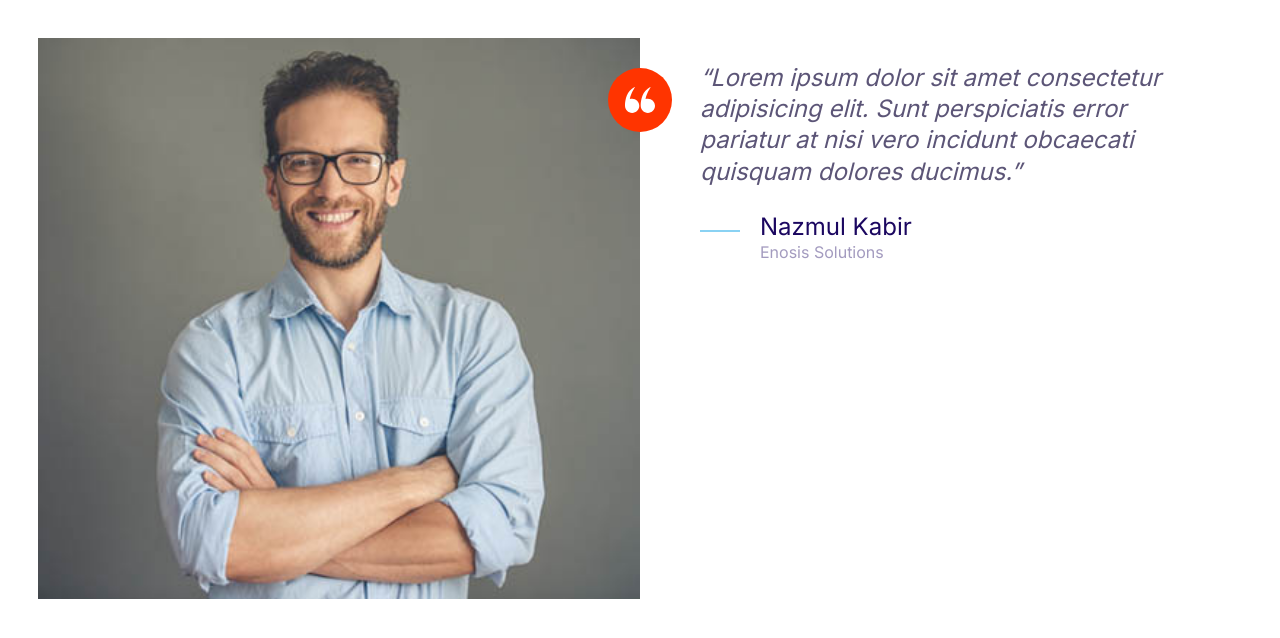
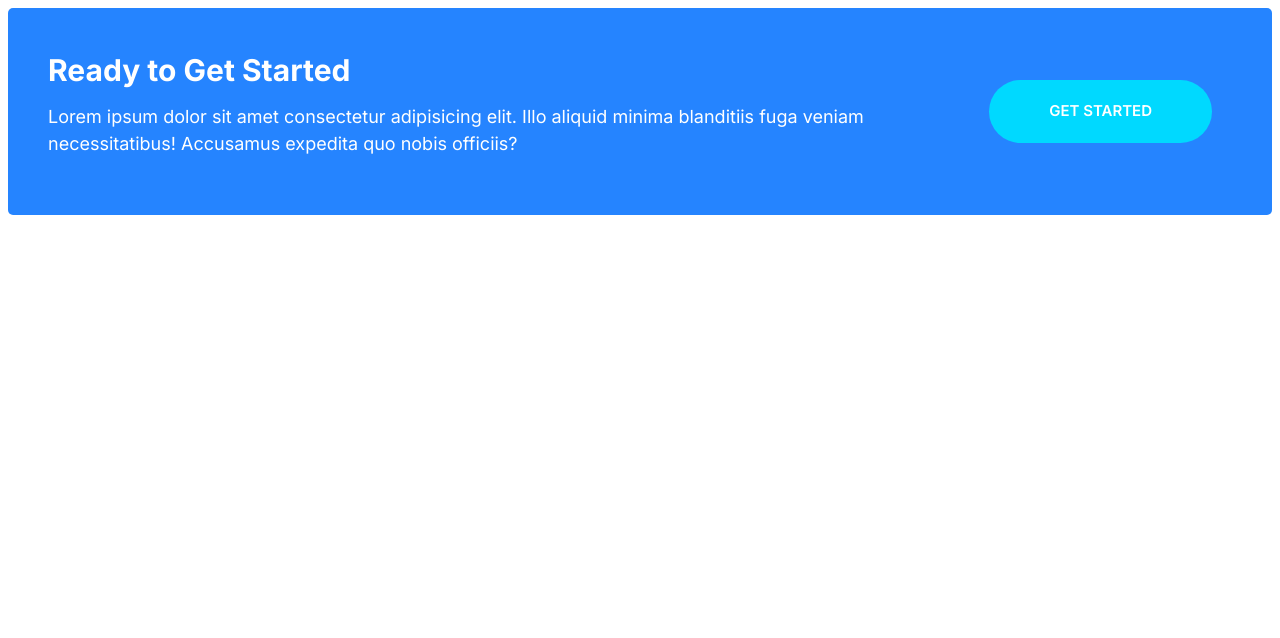
Before and after one commit to nktushar/responsiveDesignPracticeUsingHTML-CSS-JS, a plain HTML site: page index.html in a window 1280 px wide. Drawn offline with Linux system fonts and the light colour scheme.

Commit message:
callout component done

```diff
--- a/index.html
+++ b/index.html
@@ -14,32 +14,13 @@
     <link rel="stylesheet" href="style.css" />
   </head>
   <body>
-    <div class="card testimonial">
+    <div class="callout callout--primary">
       <div class="grid grid--1x2">
-        <div class="testimonial__image">
-          <img class="" src="images/testimonial.jpg" alt="smiling customer">
-          <span class="icon-container icon-container--accent">
-            <svg class="icon icon--white icon--small">
-              <use xlink:href="images/sprite.svg#quotes"></use>
-            </svg>
-          </span>
+        <div class="callout__content">
+          <h2 class="callout__heading">Ready to Get Started</h2>
+          <p>Lorem ipsum dolor sit amet consectetur adipisicing elit. Illo aliquid minima blanditiis fuga veniam necessitatibus! Accusamus expedita quo nobis officiis?</p>
         </div>
-        <blockquote class="quote">
-          <P class="quote__text">Lorem ipsum dolor sit amet consectetur adipisicing elit. Sunt perspiciatis error pariatur at nisi vero incidunt obcaecati quisquam dolores ducimus.</P>
-          <footer>
-            <div class="media">
-              <div class="media__image">
-                  <svg class="icon icon--primary quote__line">
-                    <use xlink:href="images/sprite.svg#line"></use>
-                  </svg>
-              </div>
-              <div class="media__body">
-                <h3 class="media__title quote__author">Nazmul Kabir</h3>
-                <p class="quote__organization">Enosis Solutions</p>
-              </div>
-            </div>
-          </footer>
-        </blockquote>
+        <a href="" class="btn btn--secondary btn__stretched">Get Started</a>
       </div>
     </div>
   </body>
--- a/style.css
+++ b/style.css
@@ -239,6 +239,11 @@ a {
     background: #ec3000;
 }
 
+.btn__stretched{
+    padding-left: 6rem;
+    padding-right: 6rem;
+}
+
 .btn--block{
     width: 100%;
     display: inline-block;
@@ -417,3 +422,46 @@ a {
         margin-left: 6rem;
     }
 }
+
+
+
+/* Callouts */
+.callout{
+    padding: 4rem;
+    border-radius: 5px;
+}
+
+.callout--primary{
+    background: var(--color-primary);
+    color: #fff;
+}
+
+.callout__heading{
+    color: #fff;
+    margin-top: 0;
+    font-size: 3rem;
+}
+
+.callout .btn{
+    justify-self: center;
+    align-self: center;
+}
+
+.callout__content{
+    text-align: center;
+}
+
+@media screen and (min-width: 768px){
+    .callout .grid--1x2 {
+        grid-template-columns: 1fr auto;
+    }
+
+    .callout__content{
+        text-align: left;
+    }
+
+    .callout .btn {
+        justify-self: start;
+        margin: 0 2rem;
+    }
+}
```
Also changed, not shown: Components/callout.html (added, +9 -0 lines).
